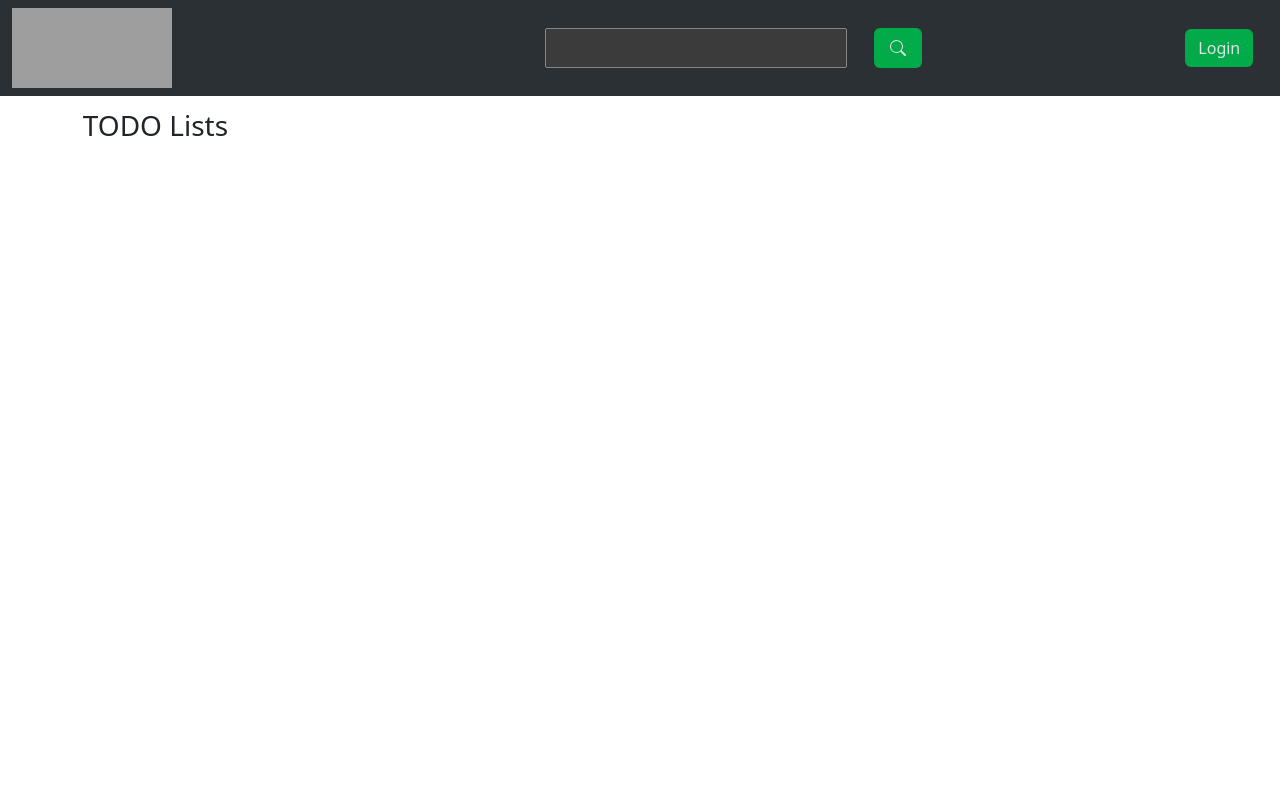
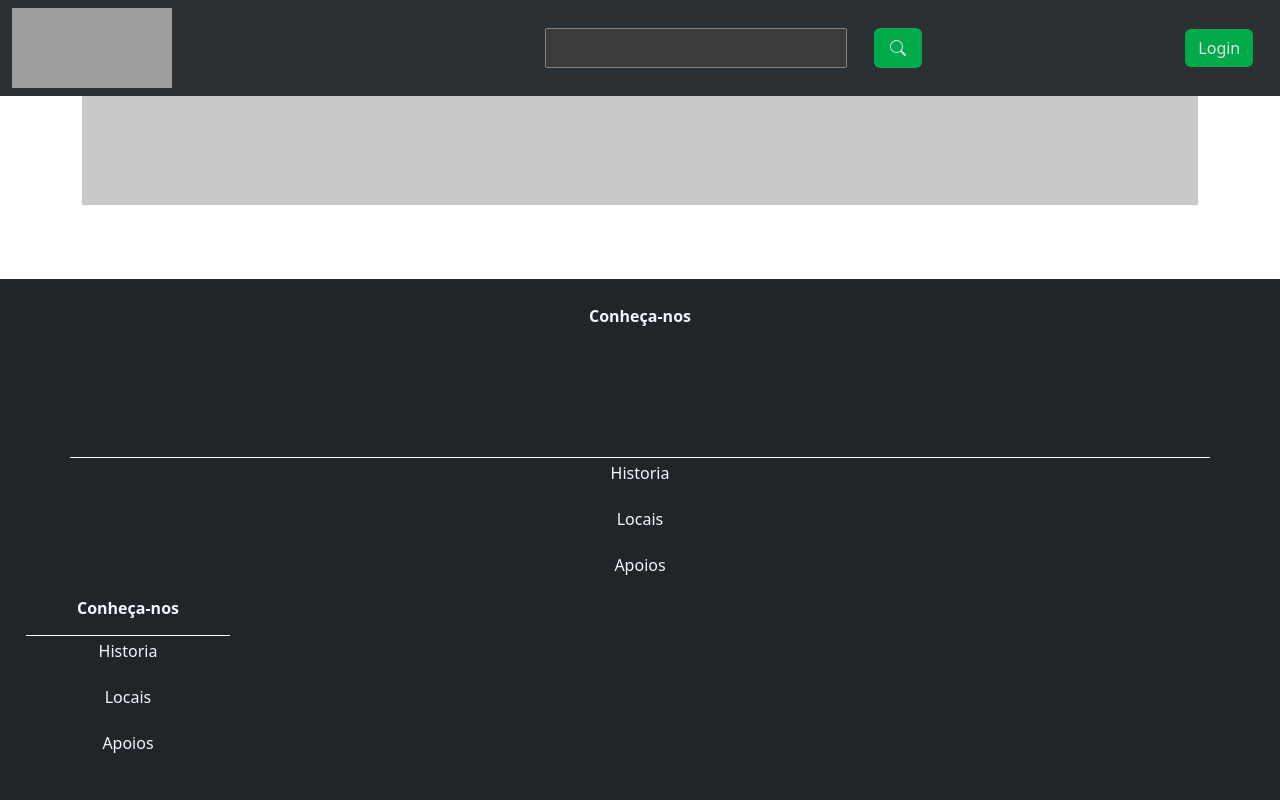
Before and after one commit to VascoMarmelo/300Buy, a Django app: page / in a window 1280 px wide. Run offline with Django 4.2, Linux system fonts and the light colour scheme; some libraries are stand-ins or nearby versions; grey boxes are pictures that could not be loaded.

Commit message:
Updated header and new footer

```diff
--- a/_300Buy/app/templates/app/base_app.html
+++ b/_300Buy/app/templates/app/base_app.html
@@ -34,10 +34,35 @@
                 <button ng-click="login" class="btn" style="background-color: rgba(2, 171, 73)">Login</button>
             </div>
         </div>
-        <div class="container", style="padding: 1%;">
+        <div class="container">
             {% block content %}
             {% endblock %}
         </div>
+        <footer class="bg-dark fixed-bottom" style="padding: 2%;">
+            <div class="container">
+                <div class="row row-col-10
+                    <div class="col-sm-12" style="text-align: center;">
+                        <b class="col-sm-12" style="color:aliceblue; padding-bottom: 10%;">Conheça-nos</b>
+                        <div style="border-bottom: 1px solid white; padding-bottom: 5px; padding-top: 10px;"></div>
+                        <button type="button" class="col-sm-12 pull-left" style="background-color: rgba(0,0,0,0); border-color: rgba(0,0,0,0);"><p style="color:aliceblue">Historia</p></button>
+                        <button type="button" class="col-sm-12" style="background-color: rgba(0,0,0,0); border-color: rgba(0,0,0,0);"><p style="color:aliceblue">Locais</p></button>
+                        <button type="button" class="col-sm-12" style="background-color: rgba(0,0,0,0); border-color: rgba(0,0,0,0);"><p style="color:aliceblue">Apoios</p></button>
+                    </div>
+                </div>
+                <div class="col-sm-2">
+
+                </div>
+                <div class="col-sm-2">
+                    <div class="col-sm-12" style="text-align: center;">
+                        <b class="col-sm-12" style="color:aliceblue; padding-bottom: 10%;">Conheça-nos</b>
+                        <div style="border-bottom: 1px solid white; padding-bottom: 5px; padding-top: 10px;"></div>
+                        <button type="button" class="col-sm-12 pull-left" style="background-color: rgba(0,0,0,0); border-color: rgba(0,0,0,0);"><p style="color:aliceblue">Historia</p></button>
+                        <button type="button" class="col-sm-12" style="background-color: rgba(0,0,0,0); border-color: rgba(0,0,0,0);"><p style="color:aliceblue">Locais</p></button>
+                        <button type="button" class="col-sm-12" style="background-color: rgba(0,0,0,0); border-color: rgba(0,0,0,0);"><p style="color:aliceblue">Apoios</p></button>
+                    </div>
+                </div>
+            </div>
+        </footer>
     </body>
 </html>
 
@@ -46,6 +71,11 @@
     app.controller('base_pageController', function ($scope, $interval, $timeout) {
 
         $scope.searchInput = ''
+
+        $scope.productList = {
+            'list' : [],
+            'maxId': -1
+        }
 
         //Serviço AJAX do JQuery
         $scope.servicoAjax = function (type, url, data, success) {
@@ -57,12 +87,35 @@
             });
         };
 
+        $scope.servicoGetJson = function (url, data, func) {
+            $.getJSON(url, data, func);
+        };
+
         $scope.print = function(){
-            console.log($scope.searchInput)
+            console.log($scope.searchInput);
         }
 
         $scope.login = function(){
-            console.log($scope.searchInput)
+            console.log($scope.searchInput);
+        }
+
+        $scope.getProducts = function(){
+            $scope.servicoGetJson(
+                "",
+                {},
+                function(jsonData){
+
+                    for (let i in jsonData){
+                        let p = jsonData[i];
+
+                        if ($scope.productList.maxId < p.id){
+                            $scope.productList.list.push(p);
+                            $scope.productList.maxId = p.id;
+                        }
+                    }
+                }
+
+            )
         }
 
 
--- a/_300Buy/app/templates/app/main_page.html
+++ b/_300Buy/app/templates/app/main_page.html
@@ -1,11 +1,13 @@
 {% extends 'app/base_app.html' %}
 
 {% block content %}
-
-    <h3>TODO Lists</h3>
-    <ul>
-        {% for list in user.lists.all %}
-        <li><a href="{% url 'todo_list' list.pk %}">{{ list.title }}</a></li>
-        {% endfor %}
-    </ul>
+    <div class="container" style="background-color: rgb(202, 201, 201);">
+        <div class="col-sm-1"></div>
+        <div class="col-sm-10" style="padding: 5%;">
+            <div ng-repeat="productList.list">
+                <!--Ver como os dados são dados-->
+            </div>
+        </div>
+        <div class="col-sm-1"></div>
+    </div>
 {% endblock %}
```
